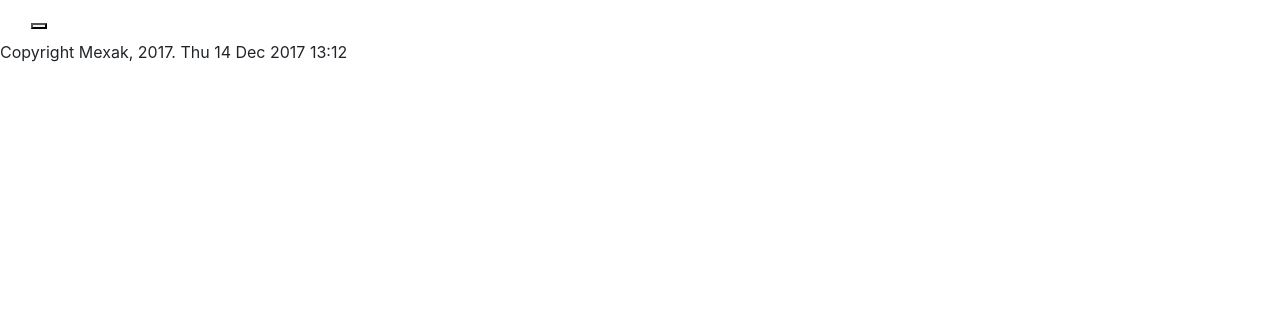
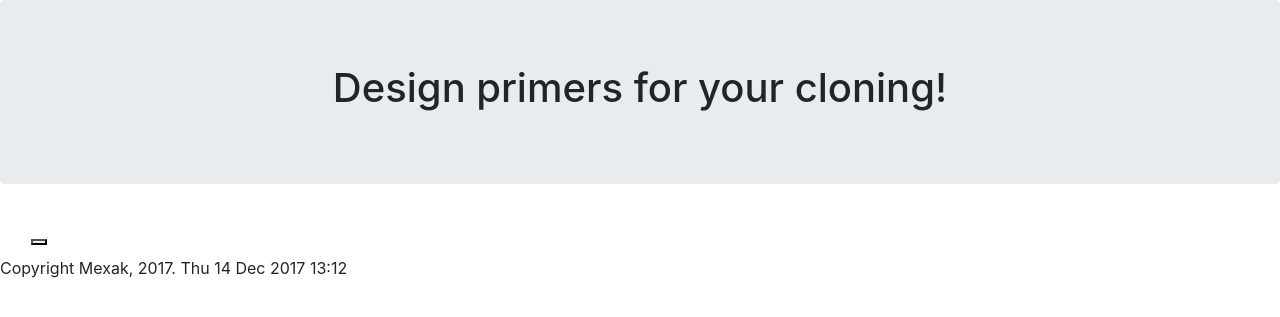
Before and after one commit to mexak/PRIMER_DESIGNER, a Django app: template Primer/primer_designer/templates/start_page.html in a window 1280 px wide. Shown: the top 317 px of the page. Run offline with Django 3.2, Linux system fonts and the light colour scheme; the template is opened without the code that fills it, so the values that code supplies are empty; some libraries are stand-ins or nearby versions.

Commit message:
Primer designer - primary, bootstrap

```diff
--- a/Primer/Primer/urls.py
+++ b/Primer/Primer/urls.py
@@ -15,10 +15,11 @@ Including another URLconf
 """
 from django.conf.urls import url
 from django.contrib import admin
-from primer_designer.views import GetData, ShowEnzymes
+from primer_designer.views import StartView, GetData, ShowEnzymes
 
 urlpatterns = [
     url(r'^admin/', admin.site.urls),
+    url(r'^start_page/', StartView.as_view(), name="start_page"),
     url(r'^input_data/', GetData.as_view(), name="input_data" ),
     url(r'^enzymes/', ShowEnzymes.as_view(), name="enzymes" ),
 
--- a/Primer/primer_designer/templates/base.html
+++ b/Primer/primer_designer/templates/base.html
@@ -4,7 +4,10 @@
         <meta charset="utf-8">
         <meta name="viewport" content="width=device-width, initial-scale=1">
         <link rel="stylesheet" href="https://maxcdn.bootstrapcdn.com/bootstrap/4.0.0-beta.2/css/bootstrap.min.css" integrity="sha384-PsH8R72JQ3SOdhVi3uxftmaW6Vc51MKb0q5P2rRUpPvrszuE4W1povHYgTpBfshb" crossorigin="anonymous">
-		<script src="https://maxcdn.bootstrapcdn.com/bootstrap/4.0.0-beta.2/js/bootstrap.min.js" integrity="sha384-alpBpkh1PFOepccYVYDB4do5UnbKysX5WZXm3XxPqe5iKTfUKjNkCk9SaVuEZflJ" crossorigin="anonymous"></script>
+		<!-- <script src="https://maxcdn.bootstrapcdn.com/bootstrap/4.0.0-beta.2/js/bootstrap.min.js" integrity="sha384-alpBpkh1PFOepccYVYDB4do5UnbKysX5WZXm3XxPqe5iKTfUKjNkCk9SaVuEZflJ" crossorigin="anonymous"></script> -->
+		<!-- <link rel="stylesheet" href="//maxcdn.bootstrapcdn.com/bootstrap/3.2.0/css/bootstrap.min.css"> -->
+		<!-- <link rel="stylesheet" href="//maxcdn.bootstrapcdn.com/bootstrap/3.2.0/css/bootstrap-theme.min.css"> -->
+		<!-- <link rel="stylesheet" href="https://maxcdn.bootstrapcdn.com/bootstrap/4.0.0-alpha.6/css/bootstrap.min.css" integrity="sha384-rwoIResjU2yc3z8GV/NPeZWAv56rSmLldC3R/AZzGRnGxQQKnKkoFVhFQhNUwEyJ" crossorigin="anonymous"> -->
 
         <title>
         {% block title %}
@@ -13,7 +16,9 @@
         </title>
     </head>
     <body>
-
+        <script src="https://code.jquery.com/jquery-3.2.1.slim.min.js" integrity="sha384-KJ3o2DKtIkvYIK3UENzmM7KCkRr/rE9/Qpg6aAZGJwFDMVNA/GpGFF93hXpG5KkN" crossorigin="anonymous"></script>
+    	<script src="https://cdnjs.cloudflare.com/ajax/libs/popper.js/1.12.3/umd/popper.min.js" integrity="sha384-vFJXuSJphROIrBnz7yo7oB41mKfc8JzQZiCq4NCceLEaO4IHwicKwpJf9c9IpFgh" crossorigin="anonymous"></script>
+    	<script src="https://maxcdn.bootstrapcdn.com/bootstrap/4.0.0-beta.2/js/bootstrap.min.js" integrity="sha384-alpBpkh1PFOepccYVYDB4do5UnbKysX5WZXm3XxPqe5iKTfUKjNkCk9SaVuEZflJ" crossorigin="anonymous"></script>
 
         {% block content %}
         {% endblock %}
--- a/Primer/primer_designer/templates/start_page.html
+++ b/Primer/primer_designer/templates/start_page.html
@@ -1,11 +1,21 @@
 {% extends "base.html" %}
 
 {% block content %}
+<div class="jumbotron text-center">
+	<h1>Design primers for your cloning!</h1>
+</div>
+
 <nav class="navbar navbar-inverse">
 	<div class="container-fluid">
 		<div class="navbar-header">
-			<button type="button" class="navbar-toggle" data-toggle="collapse" data-target="#MyNavbar"></button>
+			<button type="button" class="navbar-toggle" data-toggle="collapse" data-target="#MyNavbar">
+				<span class="icon-bar"></span>
+				<span class="icon-bar"></span>
+				<span class="icon-bar"></span>
+			</button>
+			<a class="navbar-brand" href="#" src="/home/miexak/Pictures/ATCG_primer_designer.png"></a>
 		</div>
+		<div class="collapse navbar" id="myNavbar"></div>
 	</div>
 </nav>
 {% endblock %}
--- a/Primer/primer_designer/views.py
+++ b/Primer/primer_designer/views.py
@@ -3,12 +3,15 @@ from django.http import HttpResponse, HttpResponseRedirect
 
 from primer_designer.forms import PlasmidChoice
 from django.views.generic.edit import FormView
+from django.views.generic import TemplateView
 from django.views import View
 from django.urls import reverse
 from .forms import EnzymeChoice
 
 from .models import Enzymes
 
+class StartView(TemplateView):
+    template_name = "start_page.html"
 
 class GetData(FormView):
     template_name = 'plasmids.html'
```
